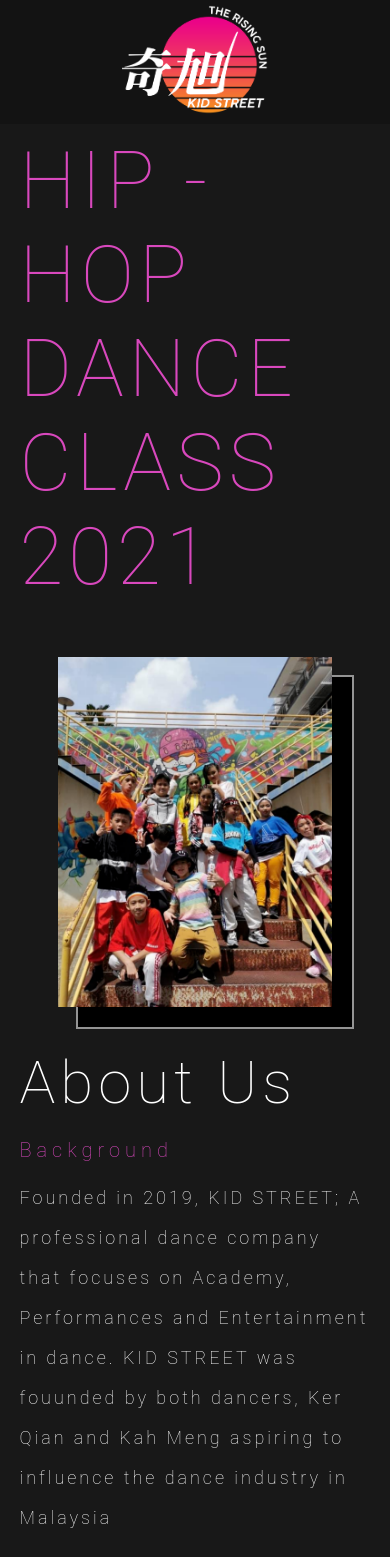
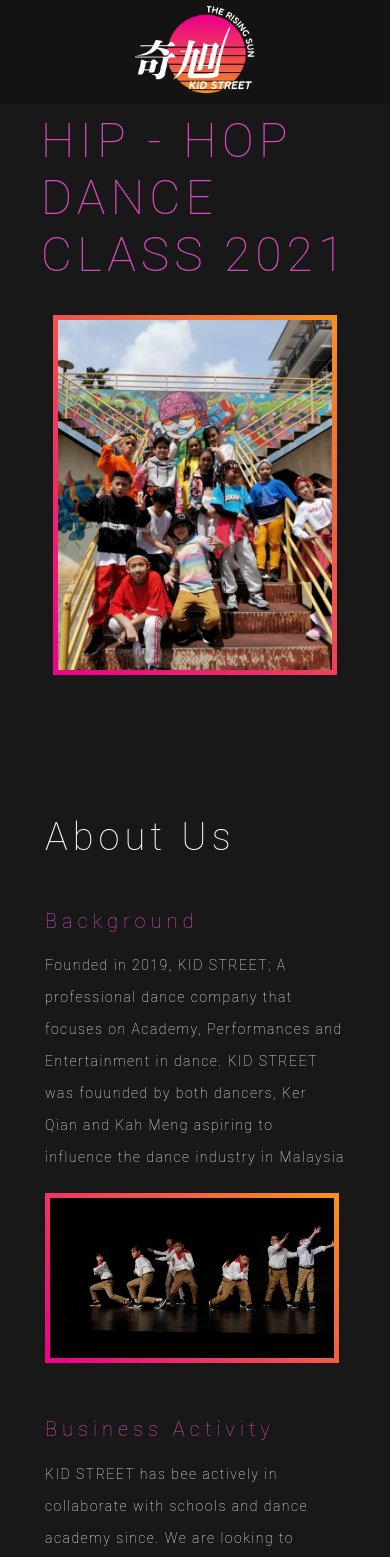
Before and after one commit to leezhengxue/kidstreet, a Vue app in the folder kidstreet/: page / in a window 390 px wide. Shown: the top 1557 px of the page. Built offline with nearby package versions, Linux system fonts and the light colour scheme.

Commit message:
mobile all done

```diff
--- a/kidstreet/src/components/Homepage.vue
+++ b/kidstreet/src/components/Homepage.vue
@@ -45,44 +45,56 @@
 
       <div class="main-container">
         <div class="content-container padding-top" id="about-us">
-          <h1 class="title-font" style="margin:20px 0 20px 0;">
+          <h1
+            class="title-font mobile-title-font"
+            style="margin:20px 0 20px 0;"
+          >
             About Us
           </h1>
-          <h2 class="sub-title-font">
+          <h2 class="sub-title-font mobile-sub-title-font">
             Background
           </h2>
-          <text class="content-font content-font-width">
+          <text class="content-font content-font-width mobile-content-font">
             Founded in 2019, KID STREET; A professional dance company that
             focuses on Academy, Performances and Entertainment in dance. KID
             STREET was fouunded by both dancers, Ker Qian and Kah Meng aspiring
             to influence the dance industry in Malaysia
           </text>
-          <h2 class="sub-title-font">
+          <div class="mobile-images-display">
+            <img class="images_2" src="../assets/about_us_1.png" />
+          </div>
+          <h2 class="sub-title-font mobile-sub-title-font">
             Business Activity
           </h2>
-          <text class="content-font content-font-width">
+          <text class="content-font content-font-width mobile-content-font">
             KID STREET has bee actively in collaborate with schools and dance
             academy since. We are looking to expand our platform for the year
             2021. We focuses on helping students in their academy by providing
             knowledgable dance and art class.
           </text>
+          <div class="mobile-images-display">
+            <img class="images_2" src="../assets/about_us_2.png" />
+          </div>
         </div>
-        <div class="image-container">
+        <div class="image-container mobile-images-hide">
           <img class="images_2" src="../assets/about_us_1.png" />
           <img class="images_2" src="../assets/about_us_2.png" />
         </div>
       </div>
 
       <div class="main-container padding-top-bottom">
-        <div class="image-container">
+        <div class="image-container mobile-images-hide">
           <img class="images_3" src="../assets/what_is_hiphop.jpg" />
         </div>
         <div class="content-container">
-          <h1 class="title-font">What is <br />Hip-Hop?</h1>
+          <h1 class="title-font mobile-title-font">What is <br />Hip-Hop?</h1>
+          <div class="mobile-images-display">
+            <img class="images_3" src="../assets/what_is_hiphop.jpg" />
+          </div>
           <h2 class="sub-title-font">
             A Brief History
           </h2>
-          <text class="content-font content-font-width">
+          <text class="content-font content-font-width mobile-content-font">
             Hip-hop now is a highly sought-after and dominant style of dance. It
             is among the most common styles of dance for music vidoes, concerts,
             and dance competitions.
@@ -92,7 +104,10 @@
 
       <div class="main-container">
         <div class="image-container padding-right-50">
-          <h1 class="title-font">Why <br />Dancing?</h1>
+          <h1 class="title-font mobile-title-font">
+            Why <br />
+            Dancing?
+          </h1>
           <img class="images_4" src="../assets/why_dance.png" />
         </div>
         <div class="content-container padding-top">
@@ -125,7 +140,7 @@
 
       <div class="main-container">
         <div class="image-container">
-          <h1 class="title-font">
+          <h1 class="title-font mobile-title-font">
             Types Of <br />
             Hip-Hop Dance
           </h1>
@@ -139,7 +154,7 @@
           <div class="image-content">
             <div class="circle"><div class="circle-number">01</div></div>
             <div class="content-container">
-              <h2 class="sub-title-font-rm-margin" style="color:white;">
+              <h2 class="sub-title-font-rm-margin special-font-color">
                 Urban Choreography
               </h2>
               <text class="content-font-small">
@@ -151,7 +166,7 @@
           <div class="image-content">
             <div class="circle"><div class="circle-number">02</div></div>
             <div class="content-container">
-              <h2 class="sub-title-font-rm-margin" style="color:white;">
+              <h2 class="sub-title-font-rm-margin special-font-color">
                 Break Dancing
               </h2>
               <text class="content-font-small">
@@ -162,7 +177,7 @@
           <div class="image-content">
             <div class="circle"><div class="circle-number">03</div></div>
             <div class="content-container">
-              <h2 class="sub-title-font-rm-margin" style="color:white;">
+              <h2 class="sub-title-font-rm-margin special-font-color">
                 Locking
               </h2>
               <text class="content-font-small">
@@ -173,7 +188,7 @@
           <div class="image-content">
             <div class="circle"><div class="circle-number">04</div></div>
             <div class="content-container">
-              <h2 class="sub-title-font-rm-margin" style="color:white;">
+              <h2 class="sub-title-font-rm-margin special-font-color">
                 Popping
               </h2>
               <text class="content-font-small">
@@ -186,9 +201,12 @@
 
       <div class="main-container">
         <div class="content-container content-container-wrapper">
-          <h1 class="title-font">
+          <h1 class="title-font mobile-title-font">
             Why Choose Us?
           </h1>
+          <div class="mobile-images-display">
+            <img class="images_6" src="../assets/why_choose_us.png" />
+          </div>
           <h2 class="sub-title-font-rm-margin">
             OUR WORK EXPERIENCE
           </h2>
@@ -214,14 +232,14 @@
             Robotic, Waving and Body Control
           </text>
         </div>
-        <div class="image-container">
+        <div class="image-container mobile-images-hide">
           <img class="images_6" src="../assets/why_choose_us.png" />
         </div>
       </div>
 
       <div class="main-container" id="achievement">
         <div>
-          <h1 class="title-font special-title-font">
+          <h1 class="title-font mobile-title-font">
             Our <br />
             Achievement
           </h1>
@@ -270,7 +288,9 @@
       </div>
 
       <div class="main-container" id="team">
-        <div class="content-container padding-top content-padding-right-50">
+        <div
+          class="content-container padding-top content-padding-right-50 mobile-order-2"
+        >
           <div class="image-content image-content-margin">
             <div class="image-container">
               <img class="images_10" src="../assets/teacher-ker-qian.png" />
@@ -312,7 +332,9 @@
           </div> -->
         </div>
         <div>
-          <h1 class="title-font long-container">
+          <h1
+            class="title-font long-container mobile-order-1 mobile-title-font"
+          >
             The Acedemy Team
           </h1>
         </div>
@@ -321,7 +343,7 @@
       <div class="main-container" id="partner">
         <div class="main-container-column padding-top" style="margin:0">
           <div>
-            <h1 class="title-font">
+            <h1 class="title-font mobile-title-font">
               Our School Partner
             </h1>
           </div>
@@ -349,7 +371,7 @@
 
       <div class="main-container">
         <div class="main-container-column">
-          <h1 class="title-font special-title-font padding-right-400">
+          <h1 class="title-font mobile-title-font padding-right-400">
             Types of Collaborations
           </h1>
           <div class="main-container main-container-rm-margin">
@@ -383,7 +405,7 @@
       <div class="main-container" id="review">
         <div class="main-container-column padding-top" style="margin:0">
           <div>
-            <h1 class="title-font">
+            <h1 class="title-font mobile-title-font">
               Parents Review
             </h1>
           </div>
@@ -426,7 +448,7 @@
           id="review"
           style="margin:0;"
         >
-          <h1 class="title-font special-title-font">
+          <h1 class="title-font mobile-title-font">
             Parents Review
           </h1>
           <div class="main-container" style="justify-content: space-between;">
@@ -461,12 +483,16 @@
       </div> -->
 
       <div class="main-container" id="contact-us">
-        <div class="image-container padding-right-50">
+        <div class="image-container padding-right-50 mobile-images-hide">
           <img class="images_14" src="../assets/thank_you.png" />
         </div>
         <div class="content-container">
-          <h1 class="title-font" style="color:#d848bd">CONTACT US</h1>
-
+          <h1 class="title-font mobile-title-font" style="color:#d848bd">
+            CONTACT US
+          </h1>
+          <div class="mobile-images-display">
+            <img class="images_14" src="../assets/thank_you.png" />
+          </div>
           <text class="content-font">
             Tel: <br />
             016-3377808 (Kah Meng)<br />
@@ -599,7 +625,7 @@
 }
 
 .concept-design {
-   display: none;
+  display: none;
   /* display: flex; */
   flex-direction: row;
   justify-content: space-between;
@@ -780,8 +806,6 @@
 }
 .padding-top {
   padding-top: 150px;
-}
-.padding-top {
   padding-bottom: 100px;
 }
 
@@ -895,7 +919,9 @@
 .image-content-margin {
   margin-top: 50px;
 }
-
+.special-font-color {
+  color: white;
+}
 .circle {
   height: 60px;
   width: 60px;
@@ -923,6 +949,9 @@
 .review-container {
   width: 400px;
 }
+.mobile-images-display {
+  display: none;
+}
 
 @media (max-width: 1440px) {
   .progress-scroll-bar {
@@ -938,12 +967,15 @@
 
   .content-font {
     font-size: 18px;
+    letter-spacing: 2px;
+    line-height: 2rem;
   }
   .content-font-width {
     width: 400px;
   }
   .content-font-small {
     font-size: 15px;
+    line-height: 2rem;
   }
   .content-padding-right-50 {
     padding-right: 0px;
@@ -961,6 +993,11 @@
     height: 650px;
     box-shadow: 20px 20px 0 0, 20px 20px 0 2px rgb(148, 148, 148);
   }
+  .images_2 {
+    height: 200px;
+    box-shadow: 20px 20px 0 0, 20px 20px 0 2px rgb(148, 148, 148);
+    margin-top: 100px;
+  }
   .images_3 {
     height: 350px;
     box-shadow: 10px 10px 0 0, 10px 10px 0 1px rgb(148, 148, 148);
@@ -969,7 +1006,6 @@
     height: 300px;
     box-shadow: 30px 40px 0 0, 30px 40px 0 2px rgb(148, 148, 148);
   }
-
   .images_6 {
     margin-top: 120px;
     height: 350px;
@@ -1010,12 +1046,21 @@
     flex-direction: column;
     padding: 0;
   }
+  .header-logo {
+    height: 90px;
+    margin: 5px;
+  }
   .hero-container {
     flex-direction: column;
     padding-top: 80px;
+    padding-bottom: 100px;
+  }
+  .hero-font {
+    font-size: 3rem;
   }
   .content-container {
     display: block;
+    width: 300px;
   }
   .main-container {
     flex-direction: column;
@@ -1025,12 +1070,10 @@
   }
   .sub-title-font {
     font-size: 20px;
+    margin-top: 50px;
   }
   .long-container {
     width: 300px;
-  }
-  .concept-design {
-    display: none;
   }
   .image-content {
     flex-direction: column;
@@ -1040,11 +1083,19 @@
   .content-container-wrapper {
     width: 18rem;
   }
+  .mobile-content-font {
+    letter-spacing: 1.5px;
+    font-size: 14px;
+  }
   .content-font-small {
     margin-bottom: 50px;
   }
-  .special-title-font {
-    font-size: 32px;
+  .mobile-title-font {
+    font-size: 38px;
+  }
+  .sub-title-font-rm-margin {
+    font-size: 24px;
+    margin-top: 30px;
   }
   .rm-margin {
     margin: 0;
@@ -1070,51 +1121,70 @@
   }
   .images_1 {
     height: 350px;
-    box-shadow: 20px 20px 0 0, 20px 20px 0 2px rgb(148, 148, 148);
+    border: 5px solid transparent;
+    border-image: linear-gradient(45deg, rgb(235, 0, 139), rgb(246, 146, 30)) 1;
+    box-shadow: none;
   }
   .images_2 {
     height: 160px;
-    box-shadow: 10px 10px 0 0, 10px 10px 0 1px rgb(148, 148, 148);
+    border: 5px solid transparent;
+    border-image: linear-gradient(45deg, rgb(235, 0, 139), rgb(246, 146, 30)) 1;
+    box-shadow: none;
     margin-top: 20px;
   }
   .images_3 {
-    height: 200px;
-    box-shadow: 10px 10px 0 0, 10px 10px 0 1px rgb(148, 148, 148);
+    height: 220px;
+    border: 5px solid transparent;
+    border-image: linear-gradient(45deg, rgb(235, 0, 139), rgb(246, 146, 30)) 1;
+    box-shadow: none;
   }
   .images_4 {
     height: 170px;
-    box-shadow: 5px 5px 0 0, 5px 5px 0 1px rgb(148, 148, 148);
+    border: 5px solid transparent;
+    border-image: linear-gradient(45deg, rgb(235, 0, 139), rgb(246, 146, 30)) 1;
+    box-shadow: none;
   }
   .padding-right-50 {
     padding-right: 0px;
   }
   .images_6 {
     margin-top: 0;
+    margin-bottom: 40px;
     height: 190px;
-    box-shadow: 10px 10px 0 0, 10px 10px 0 1px rgb(148, 148, 148);
+    border: 5px solid transparent;
+    border-image: linear-gradient(45deg, rgb(235, 0, 139), rgb(246, 146, 30)) 1;
+    box-shadow: none;
   }
   .images_7 {
-    margin-bottom: 40px;
-    height: 190px;
-    box-shadow: 10px 10px 0 0, 10px 10px 0 1px rgb(148, 148, 148);
+    height: 210px;
+    border: 5px solid transparent;
+    border-image: linear-gradient(45deg, rgb(235, 0, 139), rgb(246, 146, 30)) 1;
+    box-shadow: none;
   }
   .images_8 {
-    margin-bottom: 40px;
     height: 190px;
-    box-shadow: 10px 10px 0 0, 10px 10px 0 1px rgb(148, 148, 148);
+    border: 5px solid transparent;
+    border-image: linear-gradient(45deg, rgb(235, 0, 139), rgb(246, 146, 30)) 1;
+    box-shadow: none;
   }
   .images_9 {
-    margin-bottom: 40px;
     height: 190px;
-    box-shadow: 10px 10px 0 0, 10px 10px 0 1px rgb(148, 148, 148);
+    border: 5px solid transparent;
+    border-image: linear-gradient(45deg, rgb(235, 0, 139), rgb(246, 146, 30)) 1;
+    box-shadow: none;
   }
   .images_13 {
-    height: 220px;
-    box-shadow: 15px 15px 0 0, 15px 15px 0 2px rgb(148, 148, 148);
+    height: 210px;
+    border: 5px solid transparent;
+    border-image: linear-gradient(45deg, rgb(235, 0, 139), rgb(246, 146, 30)) 1;
+    box-shadow: none;
+    margin-top: 30px;
   }
   .images_14 {
-    height: 170px;
-    box-shadow: 5px 5px 0 0, 5px 5px 0 1px rgb(148, 148, 148);
+    height: 160px;
+    border: 5px solid transparent;
+    border-image: linear-gradient(45deg, rgb(235, 0, 139), rgb(246, 146, 30)) 1;
+    box-shadow: none;
   }
   .review-container {
     width: auto;
@@ -1122,5 +1192,31 @@
   .videos {
     width: 300px;
   }
+  .mobile-images-display {
+    display: block;
+  }
+  .mobile-images-hide {
+    display: none;
+  }
+  .mobile-order-1 {
+    order: 1;
+  }
+  .mobile-order-2 {
+    order: 2;
+  }
+  .special-font-color {
+    color: #f6921e;
+  }
+}
+@media (max-width: 768px) {
+  .concept-design {
+    display: none;
+  }
+  .images-school-1 {
+    height: 200px;
+  }
+  .images-school-2 {
+    height: 200px;
+  }
 }
 </style>
```
